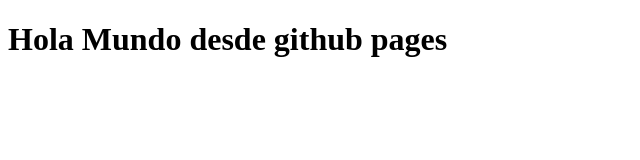
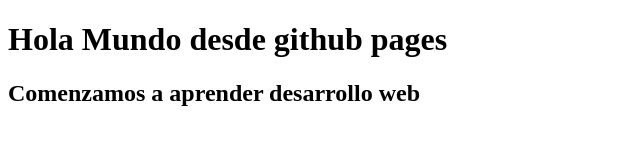
Before and after one commit to UwUolf/visual, a plain HTML site: page docs/index.html in a window 1280 px wide. Shown: the whole page, without its empty margins (0-640 px from the left). Drawn offline with Linux system fonts and the light colour scheme.

Commit message:
haciendo un cambio en el index de gh pages

```diff
--- a/docs/index.html
+++ b/docs/index.html
@@ -7,5 +7,6 @@
 </head>
 <body>
   <h1>Hola Mundo desde github pages</h1>
+  <h2>Comenzamos a aprender desarrollo web</h2>
 </body>
 </html>
```
